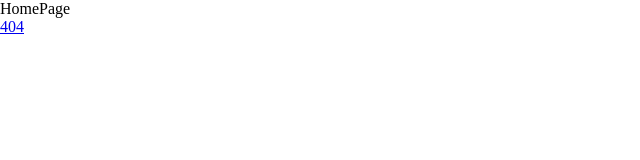
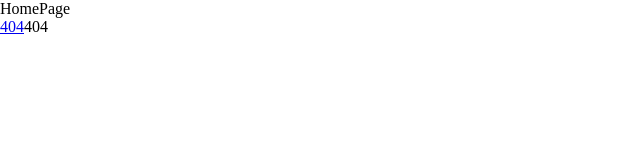
Before and after one commit to rodrigocunhaf/react-typescript-login-project, a React app: page / in a window 1280 px wide. Before the commit this address had no page. Shown: the top 160 px of the page, without its empty margins (0-640 px from the left). Built offline with nearby package versions, Linux system fonts and the light colour scheme.

Commit message:
404 teste 3

```diff
--- a/src/pages/HomePage/index.tsx
+++ b/src/pages/HomePage/index.tsx
@@ -6,6 +6,7 @@ const HomePage = () => {
     <div>
       <p>HomePage</p>
       <Link to="/not-found">404</Link>
+      <a to="/not-found">404</a>
     </div>
   );
 };
```
